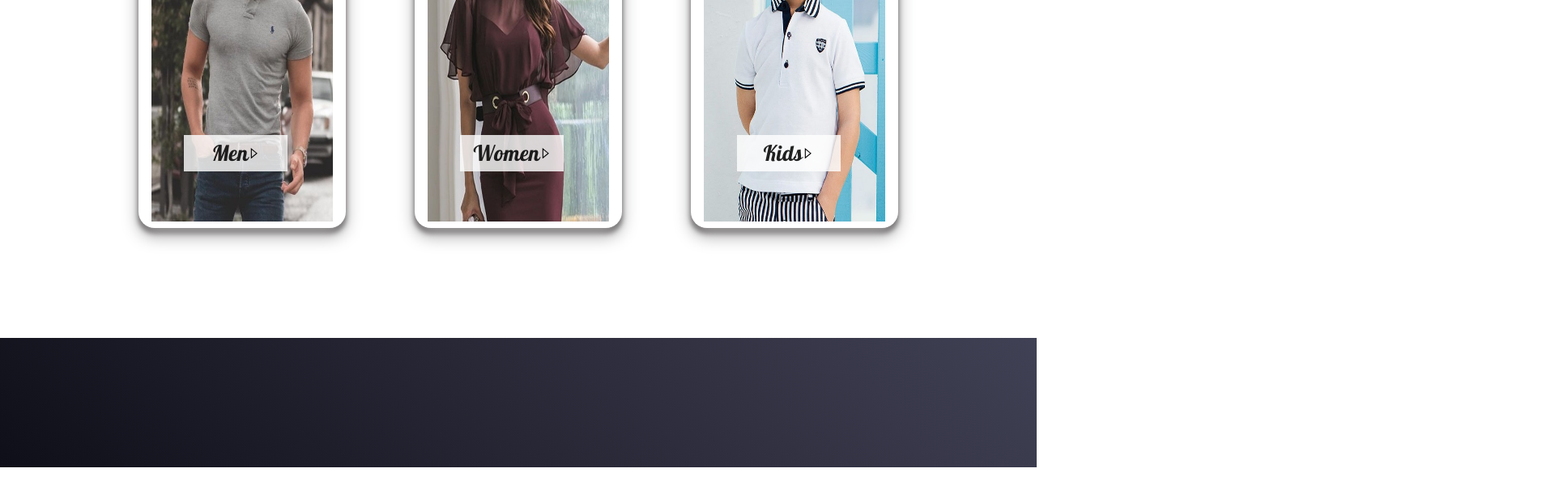
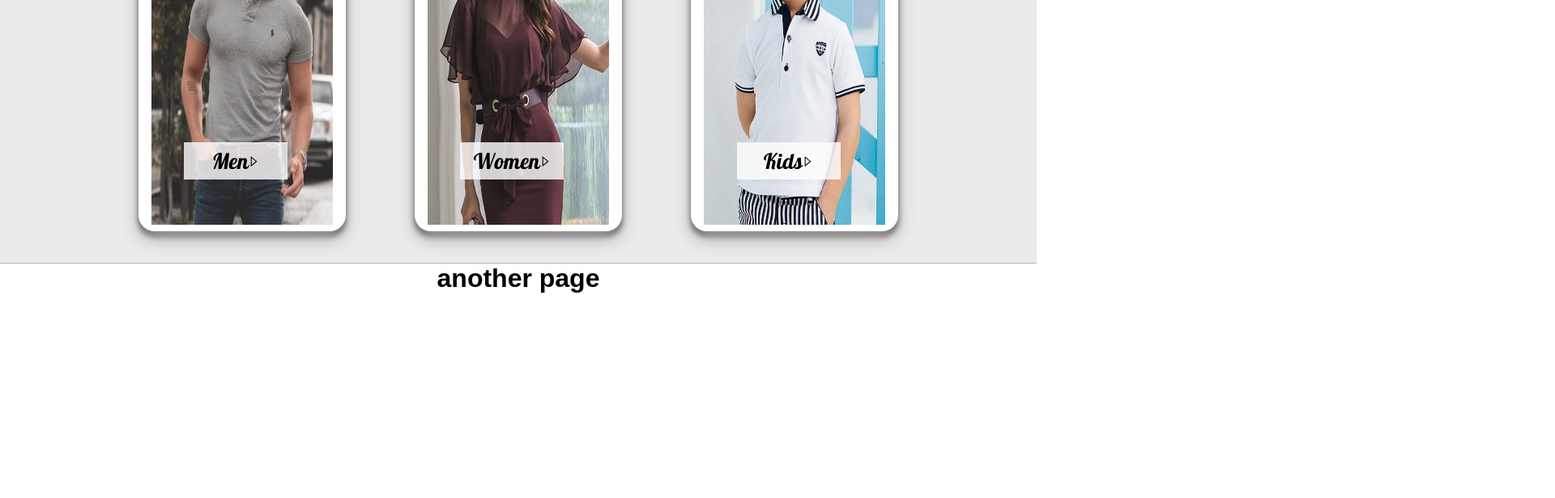
Before and after one commit to basic-shadow/lemon, a React (Create React App) app: page / in a window 1280 px wide. Shown: the part 382-998 px from the top of the page at 81% size, 1920 px wide, since content can reach past the window. Before the commit the page ends 960 px from the top, so only its background shows below. Built offline with nearby package versions, Linux system fonts and the light colour scheme; a web font is replaced by a local one.

Commit message:
added footer

```diff
--- a/src/App.module.css
+++ b/src/App.module.css
@@ -1,4 +1,16 @@
+* {
+	margin: 0;
+	padding: 0;
+	box-sizing: border-box;
+	font-family: sans-serif;
+}
+
 .container {
 	width: 100%;
-	height: 100vh;
+	height: 150vh;
+	overflow-x: hidden;
 }
+
+a {
+	text-decoration: none;
+}
--- a/src/components/Footer/Footer.jsx
+++ b/src/components/Footer/Footer.jsx
@@ -1,12 +1,83 @@
 import React from 'react';
-
+import { Divider, Typography } from '@material-ui/core';
 import styles from './Footer.module.css';
+import { RiCopyrightLine } from 'react-icons/ri';
+import { FaAppStoreIos, FaGooglePlay } from 'react-icons/fa'
 
 const Footer = () => {
     return (
         <div className={styles.footerBG}>
-            <div className={styles.curvedline}>
+            <div className={styles.grid}>
 
+                <div className={styles.paymentmethods}>
+
+                    <Typography className={styles.subheader}>Payment methods</Typography>
+                    <ul className={styles.lemonul}>
+                        <li><a> MasterCard</a></li>
+                        <li><a>VISA</a></li>
+                    </ul>
+                </div>
+                <div className={styles.contacts}>
+                    <Typography className={styles.subheader}>Contacts</Typography>
+                    <ul className={styles.lemonul}>
+                        <li className={styles.lemonli}>1-234-567-8912</li>
+                        <li className={styles.lemonli}>1-234-567-8934</li>
+                        <li className={styles.lemonli}>email@gmail.com</li>
+                        <li className={styles.lemonli}><a>Ask Bot</a></li>
+                    </ul>
+                </div>
+                <div className={styles.applications}>
+                    <Typography className={styles.subheader}>Mobile Applications</Typography>
+                    <ul className={styles.lemonul}>
+                        <li style={{ display: 'flex', }}>
+                            <FaAppStoreIos style={{
+                                transform: 'translateX(-32%)', fontSize: '1.4em', marginLeft: '1.5%',
+
+                            }} />
+                            <Typography className={styles.appshover}>App Store</Typography>
+                        </li>
+                        <li style={{ display: 'flex' }}>
+                            <FaGooglePlay style={{ transform: 'translateX(-32%)', fontSize: '1.4em', marginLeft: '1.5%' }} />
+                            <Typography className={styles.appshover}>Google Play</Typography>
+                        </li>
+                    </ul>
+                </div>
+                <div className={styles.basicinfo}>
+                    <Typography className={styles.subheader}>Basic Info</Typography>
+                    <ul className={styles.lemonul}>
+                        <li className={styles.lemonli}>Order Status</li>
+                        <li className={styles.lemonli}>Shipping Rates</li>
+                        <li className={styles.lemonli}>Returns</li>
+                        <li className={styles.lemonli}>Size Guide</li>
+                        <li className={styles.lemonli}><a>FAQs</a></li>
+                    </ul>
+                </div>
+
+                <div className={styles.lemonisla}>
+                    <h1 className={styles.logo}>
+                        Lemon.isla
+                </h1>
+                    <ul className={styles.lemonul}>
+                        <li className={styles.lemonli}><a href="#">telegram</a></li>
+                        <li className={styles.lemonli}><a href="#">instagram</a></li>
+                        <li className={styles.lemonli}><a href="#">youtube</a></li>
+                        <li className={styles.lemonli}><a href="#">facebook</a></li>
+                    </ul>
+                </div>
+            </div>
+            <Divider style={{ backgroundColor: 'black', height: '0.4vh', opacity: 0.4 }} />
+            <div className={styles.lowfooter}>
+                <RiCopyrightLine style={{
+                    color: 'white', opacity: 0.7, marginLeft: '25%',
+                    transform: 'translate(25%, -18%)'
+                }} />
+                <Typography variant='body2' style={{
+                    color: 'white', opacity: 0.7, marginLeft: '0.5em'
+                }}>
+                    2020 All rights reserved. Designed by isla</Typography>
+                <h1 style={{ color: 'white', marginLeft: 'auto', width: '20%', opacity: 0.7 }}>
+                    sponsors
+                </h1>
             </div>
         </div>
     );
--- a/src/components/Footer/Footer.module.css
+++ b/src/components/Footer/Footer.module.css
@@ -1,24 +1,111 @@
-* {
-	margin: 0;
-	padding: 0;
-	box-sizing: border-box;
-}
-
 .footerBG {
-	background: rgb(50, 50, 50);
-	position: fixed;
+	/* position: relative; */
+	position: absolute;
 	top: 100%;
 	left: 0%;
 	width: 100%;
-	height: 20%;
+	height: 50vh;
+	background: rgb(50, 50, 50);
 	background: linear-gradient(45deg, rgb(15, 15, 25), rgb(65, 65, 85));
 }
 
-.curvedline {
-	width: 120%;
-	height: 100%;
-	position: absolute;
-	bottom: -25;
-	border-radius: 20%;
-	transform: scaleX(2) scaleY(1);
+.logo {
+	color: #fff;
+	font-size: 2.5em;
+	font-weight: 700;
+	font-family: "Lobster", cursive;
 }
+
+.lemonul {
+	justify-content: space-around;
+	list-style: none;
+	font-size: 0.7em;
+}
+
+.lemonul * {
+	margin-top: 3%;
+}
+
+.lemonul:hover {
+	cursor: pointer;
+}
+
+.lemonli:hover {
+	text-decoration: underline;
+	color: grey;
+	opacity: 0.8;
+}
+
+a {
+	color: white;
+}
+
+.lowfooter {
+	display: flex;
+	align-items: center;
+	position: relative;
+	bottom: 0;
+	left: 0;
+	background: linear-gradient(to right, rgb(15, 15, 19), rgb(42, 42, 61));
+	height: 8vh;
+
+	font-size: 0.7rem;
+}
+
+.grid {
+	display: grid;
+	grid-template-rows: 15vh 18vh 9vh;
+	grid-template-columns: 5% repeat(5, minmax(10em, 18%)) 5%;
+	transform: translate(2%, 4%);
+}
+
+.subheader {
+	font-size: 1.1em !important;
+	font-family: Impact, Haettenschweiler, "Arial Narrow Bold", sans-serif !important;
+}
+
+.lemonisla {
+	grid-column: 6;
+	grid-row: 2;
+	text-align: center;
+	align-self: flex-start;
+	transform: translate(2%, -13%);
+}
+
+.contacts {
+	grid-column: 5;
+	grid-row: 2;
+	align-self: flex-start;
+	text-align: left;
+	font-size: 1em;
+	color: white;
+}
+
+.paymentmethods {
+	grid-column: 4;
+	grid-row: 2;
+	align-self: flex-start;
+	text-align: left;
+	color: white;
+}
+
+.applications {
+	grid-column: 3;
+	grid-row: 2;
+	align-self: flex-start;
+	text-align: left;
+	color: white;
+}
+
+.basicinfo {
+	grid-column: 2;
+	grid-row: 2;
+	align-self: flex-start;
+	text-align: left;
+	color: white;
+}
+
+.appshover:hover {
+	color: grey;
+	text-decoration: underline;
+}
--- a/src/components/HomePage/CatalogNavBar.jsx
+++ b/src/components/HomePage/CatalogNavBar.jsx
@@ -38,7 +38,7 @@ const CatalogNavBar = () => {
                         style={{ position: 'relative', right: '8%' }} />
                 </FormControl>
             </nav >
-            <Divider />
+            <Divider style={{ height: '0.3em', backgroundColor: 'black', opacity: 0.3 }} />
         </div >
     )
 }
--- a/src/components/HomePage/HomePage.jsx
+++ b/src/components/HomePage/HomePage.jsx
@@ -1,5 +1,6 @@
 import React, { useRef, useEffect } from "react";
 import { Card, CardContent, Typography, Grid, CardActionArea, Divider } from "@material-ui/core";
+import { NavLink } from 'react-router-dom';
 
 import styles from "./HomePage.module.css";
 import men from '../../images/men.jpg';
@@ -12,19 +13,14 @@ import { gsap } from 'gsap';
 const HomePage = () => {
     const obj = { 'Men': men, 'Women': women, 'Kids': kids };
 
-    const t1 = gsap.timeline({ defaults: { ease: "power1.out" } });
-    let ref = useRef(null);
-
 
     const renderItems = () => {
         return Object.keys(obj).map((item, index) => {
             return (
-                <Card id={`${item}${index}`} className={styles.card} key={index} onClick={() => {
-                    console.log(ref);
-                    t1.fromTo(ref, { x: '0%' }, { x: '15%', duration: 2 });
-                }}>
+                <Card className={styles.card} key={index}>
                     <CardActionArea>
-                        <CardContent>
+                        <NavLink to='/catalog'>
+                            <CardContent className={styles.cardcontent}>
                                 <img src={obj[item]} className={styles.menImg} />
 
                                 <div style={{
@@ -32,18 +28,13 @@ const HomePage = () => {
                                     width: '50%', height: '10%', display: 'flex', alignItems: 'center',
                                     justifyContent: 'center'
                                 }}>
-                                <Typography style={{ fontSize: '2em', fontFamily: 'Lobster, cursive' }}>{item}
+                                    <Typography className={styles.textMen} style={{ fontSize: '2em', fontFamily: 'Lobster, cursive' }}>{item}
                                     </Typography>
-                                <GrCaretNext ref={el => ref = el} />
+                                    <GrCaretNext className={styles.next} />
 
                                 </div>
-                            {/* <div className={styles.focusToCheck}>
-                                <Typography style={{
-                                    position: 'absolute', top: '38%', left: '38%', fontFamily: 'Ranchers, cursive',
-                                    color: 'rgb(1, 1, 1)', fontSize: '3.5em'
-                                }}>Shop</Typography>
-                            </div> */}
                             </CardContent>
+                        </NavLink>
                     </CardActionArea>
                 </Card >)
         });
@@ -51,15 +42,25 @@ const HomePage = () => {
 
 
     return (
-        <div style={{ display: 'flex', justifyContent: 'center' }}>
+        <div>
+            <div className={styles.selectionmenu}>
                 <Grid container style={{
                     display: 'grid', gridTemplateColumns: 'repeat(3, minmax(8rem, 1fr))', justifyItems: 'center',
-                justifyContent: 'space-between', gridTemplateRows: '25vh 5vh 10vh 10vh', width: '80%'
+                    justifyContent: 'space-between', width: '80%', height: '62vh'
                 }}>
                     {renderItems()}
+
+
                 </Grid>
+            </div >
 
-        </div >
+            <Divider style={{ backgroundColor: 'black', opacity: 0.3 }} />
+
+            <div className={styles.anotherpage}>
+                <h1> another page </h1>
+            </div>
+
+        </div>
     );
 };
 
--- a/src/components/HomePage/HomePage.module.css
+++ b/src/components/HomePage/HomePage.module.css
@@ -1,16 +1,8 @@
-* {
-	margin: 0;
-	padding: 0;
-	box-sizing: border-box;
+.selectionmenu {
+	display: flex;
+	justify-content: center;
+	background-color: rgb(235, 235, 235);
 }
-
-/* .logo {
-	color: #fff;
-	cursor: pointer;
-	font-size: 2.5em;
-	font-weight: 700;
-	font-family: "Lobster", cursive;
-} */
 
 .popover {
 	pointer-events: none;
@@ -42,6 +34,7 @@
 	font-size: 0.8em;
 	font-weight: 500;
 	color: rgb(210, 210, 210);
+	text-decoration: none;
 }
 
 .catalogNav {
@@ -58,14 +51,17 @@
 	color: rgb(33, 33, 33);
 	font-size: 1em;
 	font-weight: 500;
+	text-decoration: none;
 }
 
 .catalogItems:hover {
-	color: red;
+	opacity: 0.5;
+	text-decoration: underline;
 }
 
-.mainBarItems:hover {
-	color: red;
+.mainNavItems:hover {
+	color: rgb(255, 255, 255);
+	text-decoration: underline;
 }
 
 .lemon {
@@ -102,4 +98,23 @@
 
 .card:hover {
 	background-color: rgb(30, 30, 50);
+	opacity: 0.94;
 }
+
+.card:hover .next {
+	transform: translateX(80%);
+}
+
+.textMen {
+	color: black;
+}
+
+.card:hover .textMen {
+	transform: translateX(10%);
+}
+
+.anotherpage {
+	display: flex;
+
+	justify-content: center;
+}
```
Also changed, not shown: src/App.js (+2 -11 lines), src/components/HomePage/MainNavBar.jsx (+10 -13 lines), src/components/Footer/Footers.js (added), 1 other file (tests, documents, lock files or other folders). Lines whose indentation alone changed are shown as unchanged.
